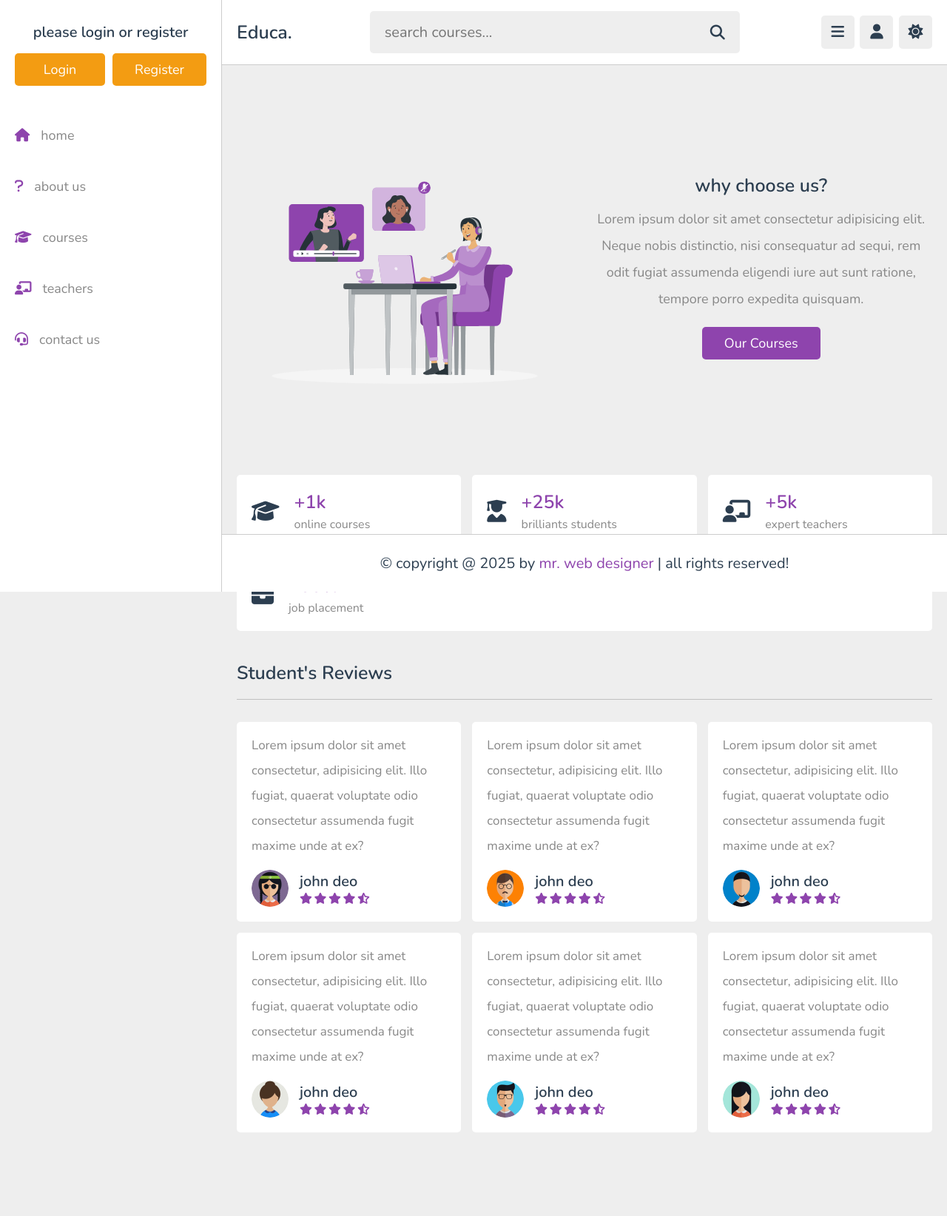
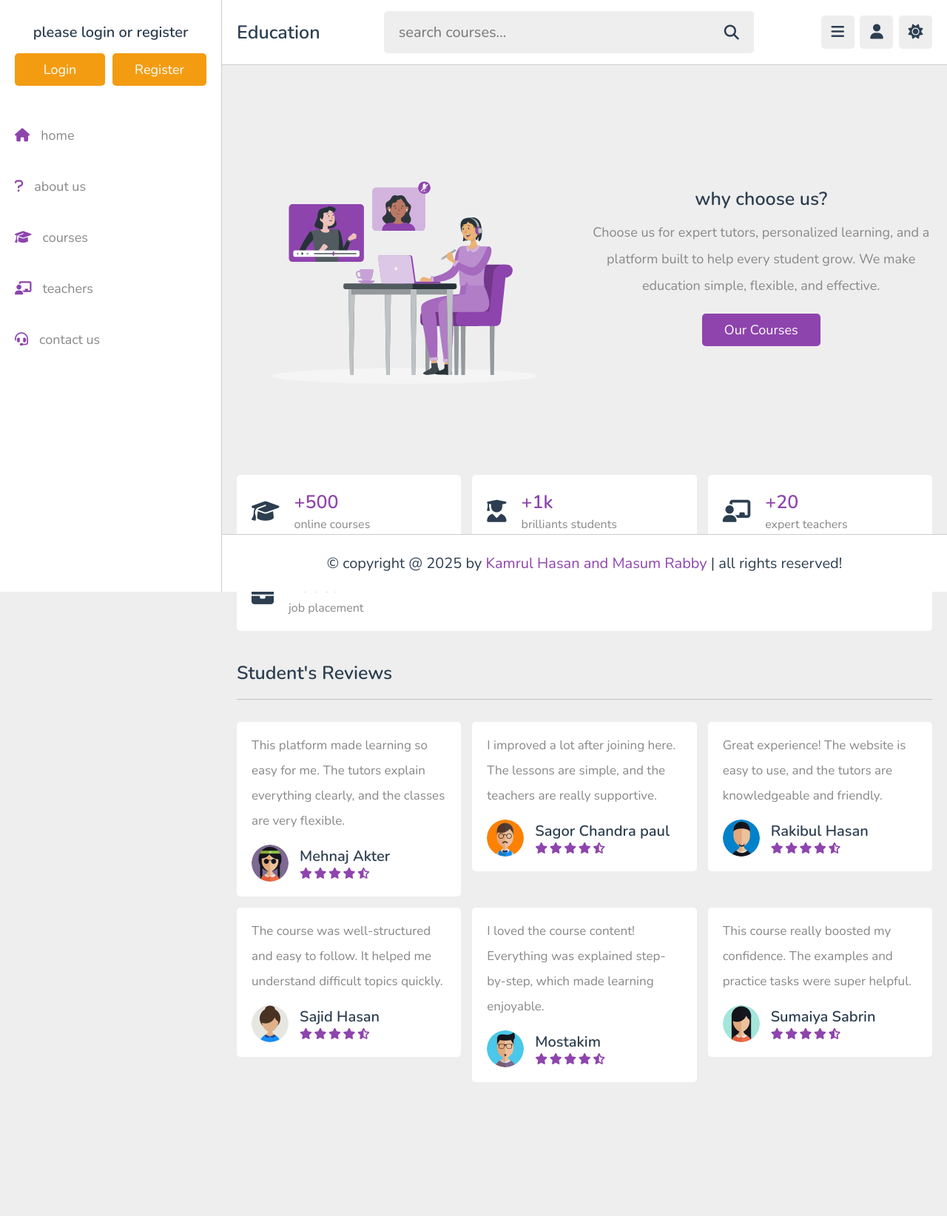
Before and after one commit to MasumRabby52/Tuition_Platform, a PHP site: page /about.php in a window 1280 px wide. Shown: the whole page at 74% size. After the commit the page ends 1463 px from the top, so only its background shows below. Run offline with PHP 8.4, Linux system fonts and the light colour scheme; data that the repository does not hold is empty.

Commit message:
Some updated file

```diff
--- a/project/about.php
+++ b/project/about.php
@@ -41,7 +41,7 @@ if(isset($_COOKIE['user_id'])){
 
       <div class="content">
          <h3>why choose us?</h3>
-         <p>Lorem ipsum dolor sit amet consectetur adipisicing elit. Neque nobis distinctio, nisi consequatur ad sequi, rem odit fugiat assumenda eligendi iure aut sunt ratione, tempore porro expedita quisquam.</p>
+         <p>Choose us for expert tutors, personalized learning, and a platform built to help every student grow. We make education simple, flexible, and effective.</p>
          <a href="courses.html" class="inline-btn">our courses</a>
       </div>
 
@@ -52,7 +52,7 @@ if(isset($_COOKIE['user_id'])){
       <div class="box">
          <i class="fas fa-graduation-cap"></i>
          <div>
-            <h3>+1k</h3>
+            <h3>+500</h3>
             <span>online courses</span>
          </div>
       </div>
@@ -60,7 +60,7 @@ if(isset($_COOKIE['user_id'])){
       <div class="box">
          <i class="fas fa-user-graduate"></i>
          <div>
-            <h3>+25k</h3>
+            <h3>+1k</h3>
             <span>brilliants students</span>
          </div>
       </div>
@@ -68,7 +68,7 @@ if(isset($_COOKIE['user_id'])){
       <div class="box">
          <i class="fas fa-chalkboard-user"></i>
          <div>
-            <h3>+5k</h3>
+            <h3>+20</h3>
             <span>expert teachers</span>
          </div>
       </div>
@@ -96,11 +96,11 @@ if(isset($_COOKIE['user_id'])){
    <div class="box-container">
 
       <div class="box">
-         <p>Lorem ipsum dolor sit amet consectetur, adipisicing elit. Illo fugiat, quaerat voluptate odio consectetur assumenda fugit maxime unde at ex?</p>
+         <p>This platform made learning so easy for me. The tutors explain everything clearly, and the classes are very flexible.</p>
          <div class="user">
             <img src="images/pic-2.jpg" alt="">
             <div>
-               <h3>john deo</h3>
+               <h3>Mehnaj Akter</h3>
                <div class="stars">
                   <i class="fas fa-star"></i>
                   <i class="fas fa-star"></i>
@@ -113,11 +113,11 @@ if(isset($_COOKIE['user_id'])){
       </div>
 
       <div class="box">
-         <p>Lorem ipsum dolor sit amet consectetur, adipisicing elit. Illo fugiat, quaerat voluptate odio consectetur assumenda fugit maxime unde at ex?</p>
+         <p>I improved a lot after joining here. The lessons are simple, and the teachers are really supportive.</p>
          <div class="user">
             <img src="images/pic-3.jpg" alt="">
             <div>
-               <h3>john deo</h3>
+               <h3>Sagor Chandra paul</h3>
                <div class="stars">
                   <i class="fas fa-star"></i>
                   <i class="fas fa-star"></i>
@@ -130,11 +130,11 @@ if(isset($_COOKIE['user_id'])){
       </div>
 
       <div class="box">
-         <p>Lorem ipsum dolor sit amet consectetur, adipisicing elit. Illo fugiat, quaerat voluptate odio consectetur assumenda fugit maxime unde at ex?</p>
+         <p>Great experience! The website is easy to use, and the tutors are knowledgeable and friendly.</p>
          <div class="user">
             <img src="images/pic-4.jpg" alt="">
             <div>
-               <h3>john deo</h3>
+               <h3>Rakibul Hasan</h3>
                <div class="stars">
                   <i class="fas fa-star"></i>
                   <i class="fas fa-star"></i>
@@ -147,11 +147,11 @@ if(isset($_COOKIE['user_id'])){
       </div>
 
       <div class="box">
-         <p>Lorem ipsum dolor sit amet consectetur, adipisicing elit. Illo fugiat, quaerat voluptate odio consectetur assumenda fugit maxime unde at ex?</p>
+         <p>The course was well-structured and easy to follow. It helped me understand difficult topics quickly.</p>
          <div class="user">
             <img src="images/pic-5.jpg" alt="">
             <div>
-               <h3>john deo</h3>
+               <h3>Sajid Hasan</h3>
                <div class="stars">
                   <i class="fas fa-star"></i>
                   <i class="fas fa-star"></i>
@@ -164,11 +164,11 @@ if(isset($_COOKIE['user_id'])){
       </div>
 
       <div class="box">
-         <p>Lorem ipsum dolor sit amet consectetur, adipisicing elit. Illo fugiat, quaerat voluptate odio consectetur assumenda fugit maxime unde at ex?</p>
+         <p>I loved the course content! Everything was explained step-by-step, which made learning enjoyable.</p>
          <div class="user">
             <img src="images/pic-6.jpg" alt="">
             <div>
-               <h3>john deo</h3>
+               <h3>Mostakim</h3>
                <div class="stars">
                   <i class="fas fa-star"></i>
                   <i class="fas fa-star"></i>
@@ -181,11 +181,11 @@ if(isset($_COOKIE['user_id'])){
       </div>
 
       <div class="box">
-         <p>Lorem ipsum dolor sit amet consectetur, adipisicing elit. Illo fugiat, quaerat voluptate odio consectetur assumenda fugit maxime unde at ex?</p>
+         <p>This course really boosted my confidence. The examples and practice tasks were super helpful.</p>
          <div class="user">
             <img src="images/pic-7.jpg" alt="">
             <div>
-               <h3>john deo</h3>
+               <h3>Sumaiya Sabrin</h3>
                <div class="stars">
                   <i class="fas fa-star"></i>
                   <i class="fas fa-star"></i>
--- a/project/components/admin_header.php
+++ b/project/components/admin_header.php
@@ -15,7 +15,7 @@ if(isset($message)){
 
    <section class="flex">
 
-      <a href="dashboard.php" class="logo">Admin.</a>
+      <a href="dashboard.php" class="logo">Teacher's Dashboard</a>
 
       <form action="search_page.php" method="post" class="search-form">
          <input type="text" name="search" placeholder="search here..." required maxlength="100">
--- a/project/components/footer.php
+++ b/project/components/footer.php
@@ -1,5 +1,5 @@
 <footer class="footer">
 
-   &copy; copyright @ <?= date('Y'); ?> by <span>mr. web designer</span> | all rights reserved!
+   &copy; copyright @ <?= date('Y'); ?> by <span>Kamrul Hasan and Masum Rabby</span> | all rights reserved!
 
 </footer>
--- a/project/components/user_header.php
+++ b/project/components/user_header.php
@@ -15,7 +15,7 @@ if(isset($message)){
 
    <section class="flex">
 
-      <a href="home.php" class="logo">Educa.</a>
+      <a href="home.php" class="logo">Education</a>
 
       <form action="search_course.php" method="post" class="search-form">
          <input type="text" name="search_course" placeholder="search courses..." required maxlength="100">
--- a/project/playlist.php
+++ b/project/playlist.php
@@ -66,7 +66,7 @@ if(isset($_POST['save_list'])){
 
 <section class="playlist">
 
-   <h1 class="heading">playlist details</h1>
+   <h1 class="heading">Playlist Details</h1>
 
    <div class="row">
 
--- a/project/profile.php
+++ b/project/profile.php
@@ -113,7 +113,7 @@ $total_bookmarked = $select_bookmark->rowCount();
 
 <footer class="footer">
 
-   &copy; copyright @ 2022 by <span>mr. web designer</span> | all rights reserved!
+   &copy; copyright @ 2025 by <span>Kamrul Hasan and Masum Rabby</span> | all rights reserved!
 
 </footer>
 
--- a/project/register.php
+++ b/project/register.php
@@ -62,7 +62,7 @@ if(isset($_POST['submit'])){
    <meta charset="UTF-8">
    <meta http-equiv="X-UA-Compatible" content="IE=edge">
    <meta name="viewport" content="width=device-width, initial-scale=1.0">
-   <title>home</title>
+   <title>Home</title>
 
    <!-- font awesome cdn link  -->
    <link rel="stylesheet" href="https://cdnjs.cloudflare.com/ajax/libs/font-awesome/6.2.0/css/all.min.css">
```
Also changed, not shown: project/contact.php (+5 -5 lines), project/home.php (+4 -4 lines), project/uploaded_files/8shMMTL5CF18qhupbRQx.png (added), project/uploaded_files/P3O79XrRDWL4dR6hz5ak.png (added), 2 other files.
